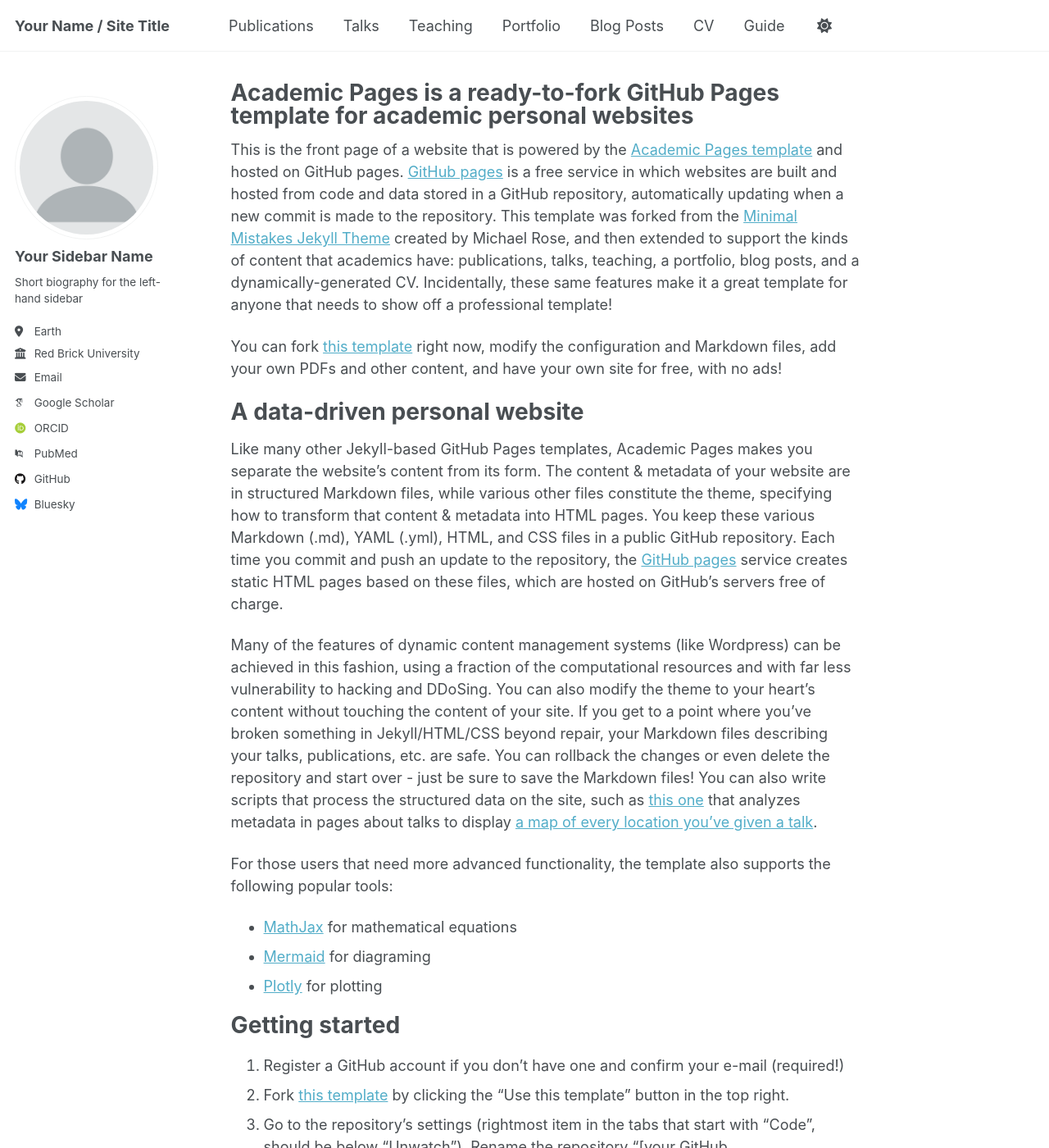
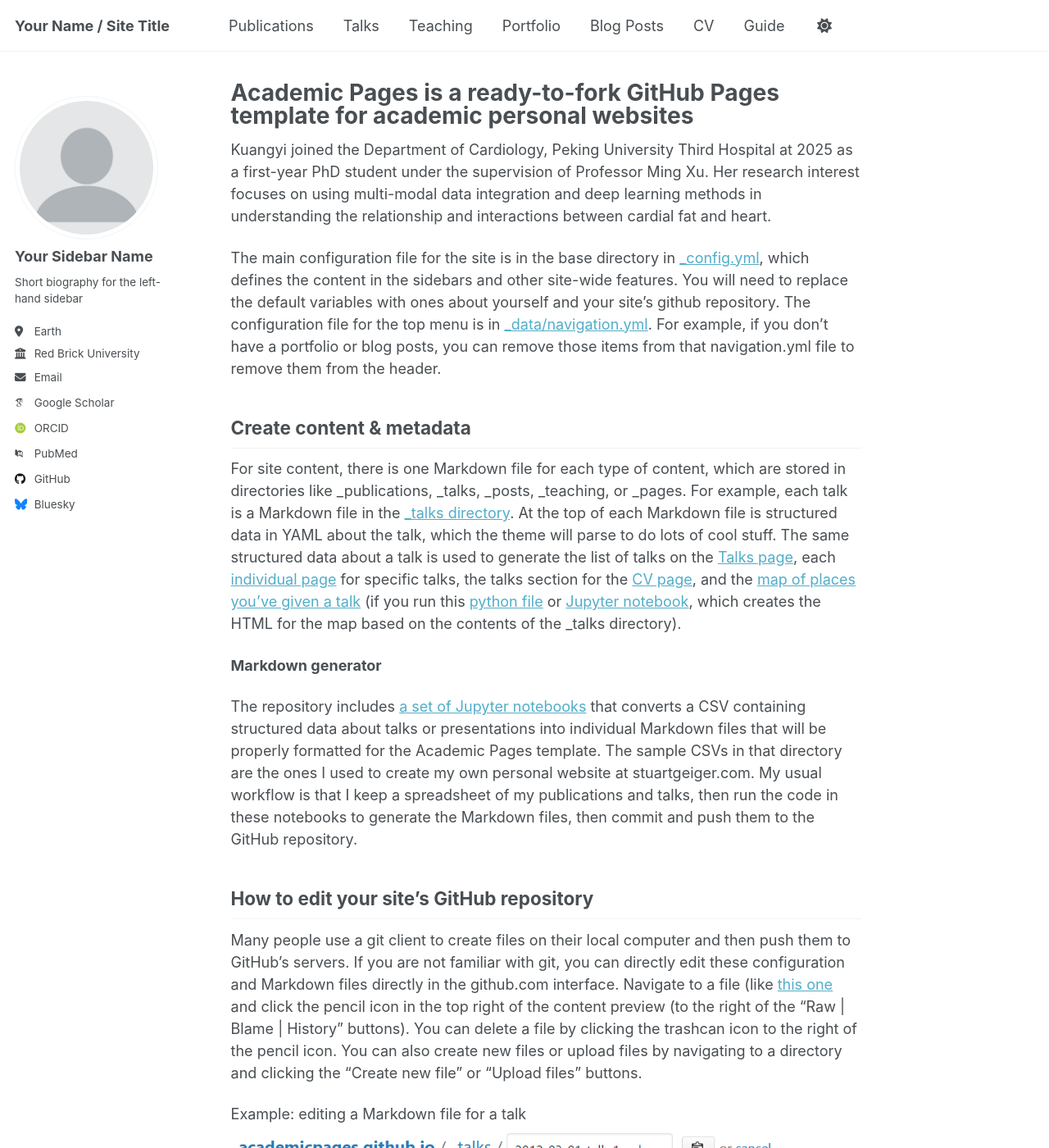
Before and after one commit to KZhub3/KZhub3.github.io, a Jekyll site: the page built from _pages/about.md, in a window 1280 px wide and 1400 px high. Shown: the whole window at 82% size. Built offline with Jekyll 4.4.1, drawn with Linux system fonts in a browser that asks for light colours; some web fonts are replaced; a script that is not in the unit is left out; some of the changed text lies outside the part shown.

Commit message:
Update about.md

```diff
--- a/_pages/about.md
+++ b/_pages/about.md
@@ -7,32 +7,11 @@ redirect_from:
   - /about.html
 ---
 
-This is the front page of a website that is powered by the [Academic Pages template](https://github.com/academicpages/academicpages.github.io) and hosted on GitHub pages. [GitHub pages](https://pages.github.com) is a free service in which websites are built and hosted from code and data stored in a GitHub repository, automatically updating when a new commit is made to the repository. This template was forked from the [Minimal Mistakes Jekyll Theme](https://mmistakes.github.io/minimal-mistakes/) created by Michael Rose, and then extended to support the kinds of content that academics have: publications, talks, teaching, a portfolio, blog posts, and a dynamically-generated CV. Incidentally, these same features make it a great template for anyone that needs to show off a professional template!
+Kuangyi joined the Department of Cardiology, Peking University Third Hospital at 2025 as a first-year PhD student under the supervision of Professor Ming Xu. Her research interest focuses on using multi-modal data integration and deep learning methods in understanding the relationship and interactions between cardial fat and heart.
 
- You can fork [this template](https://github.com/academicpages/academicpages.github.io) right now, modify the configuration and Markdown files, add your own PDFs and other content, and have your own site for free, with no ads!
 
-A data-driven personal website
-======
-Like many other Jekyll-based GitHub Pages templates, Academic Pages makes you separate the website's content from its form. The content & metadata of your website are in structured Markdown files, while various other files constitute the theme, specifying how to transform that content & metadata into HTML pages. You keep these various Markdown (.md), YAML (.yml), HTML, and CSS files in a public GitHub repository. Each time you commit and push an update to the repository, the [GitHub pages](https://pages.github.com/) service creates static HTML pages based on these files, which are hosted on GitHub's servers free of charge.
 
-Many of the features of dynamic content management systems (like Wordpress) can be achieved in this fashion, using a fraction of the computational resources and with far less vulnerability to hacking and DDoSing. You can also modify the theme to your heart's content without touching the content of your site. If you get to a point where you've broken something in Jekyll/HTML/CSS beyond repair, your Markdown files describing your talks, publications, etc. are safe. You can rollback the changes or even delete the repository and start over - just be sure to save the Markdown files! You can also write scripts that process the structured data on the site, such as [this one](https://github.com/academicpages/academicpages.github.io/blob/master/talkmap.ipynb) that analyzes metadata in pages about talks to display [a map of every location you've given a talk](https://academicpages.github.io/talkmap.html).
 
-For those users that need more advanced functionality, the template also supports the following popular tools:
-- [MathJax](https://www.mathjax.org/) for mathematical equations
-- [Mermaid](https://mermaid.js.org/) for diagraming
-- [Plotly](https://plotly.com/javascript/) for plotting
-
-Getting started
-======
-1. Register a GitHub account if you don't have one and confirm your e-mail (required!)
-1. Fork [this template](https://github.com/academicpages/academicpages.github.io) by clicking the "Use this template" button in the top right.
-1. Go to the repository's settings (rightmost item in the tabs that start with "Code", should be below "Unwatch"). Rename the repository "[your GitHub username].github.io", which will also be your website's URL.
-1. Set site-wide configuration and create content & metadata (see below -- also see [this set of diffs](https://archive.is/3TPas) showing what files were changed to set up [an example site](https://getorg-testacct.github.io) for a user with the username "getorg-testacct")
-1. Upload any files (like PDFs, .zip files, etc.) to the files/ directory. They will appear at https://[your GitHub username].github.io/files/example.pdf.
-1. Check status by going to the repository settings, in the "GitHub pages" section
-
-Site-wide configuration
-------
 The main configuration file for the site is in the base directory in [_config.yml](https://github.com/academicpages/academicpages.github.io/blob/master/_config.yml), which defines the content in the sidebars and other site-wide features. You will need to replace the default variables with ones about yourself and your site's github repository. The configuration file for the top menu is in [_data/navigation.yml](https://github.com/academicpages/academicpages.github.io/blob/master/_data/navigation.yml). For example, if you don't have a portfolio or blog posts, you can remove those items from that navigation.yml file to remove them from the header.
 
 Create content & metadata
```
